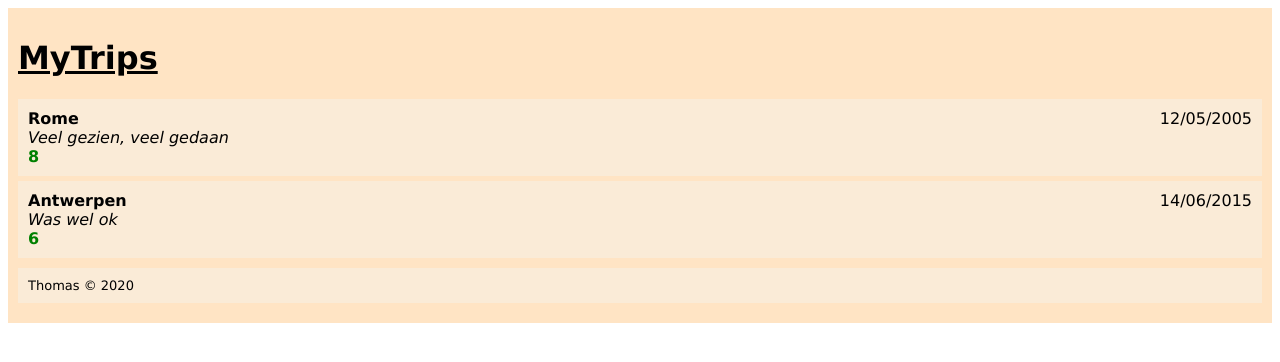
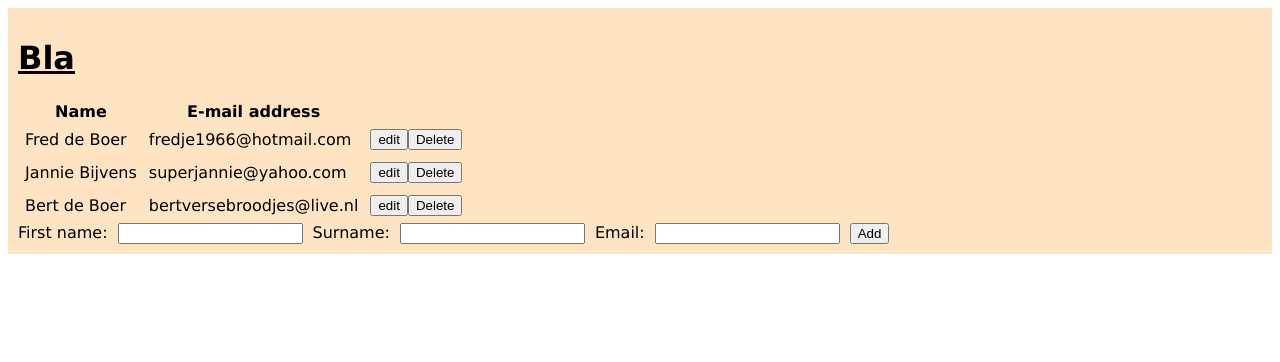
Before and after one commit to Ensiras/BD2020-Web, an Angular app: page / in a window 1280 px wide. Shown: the top 362 px of the page. Built offline with nearby package versions, Linux system fonts and the light colour scheme.

Commit message:
Contact list + add form added.

```diff
--- a/src/app/app.component.css
+++ b/src/app/app.component.css
@@ -11,39 +11,10 @@ h1 {
   text-decoration: underline;
 }
 
-footer {
-  background: antiquewhite;
-  font-size: small;
-  margin: 10px 0px;
-  padding: 10px
+td {
+  padding: 5px;
 }
 
-.trip {
-  background: antiquewhite;
-  color: black;
-  padding: 10px;
-  margin: 0 0 5px 0;
+.form-control {
+  margin: 0 10px 0 10px;
 }
-
-.date {
-  float:right;
-
-}
-.city {
-  font-weight: bold;
-}
-
-.review {
-  font-style: italic;
-}
-
-.rating {
-  color: green;
-  font-weight: bold;
-}
-
-#trips {
-  list-style: none;
-  margin: 0;
-  padding: 0;
-}
--- a/src/app/app.component.html
+++ b/src/app/app.component.html
@@ -2,24 +2,33 @@
 <html>
 <head>
   <title>My Trips</title>
-  <link rel="stylesheet" href="app.component.css">
+  <!--  Note that link to stylsheet is redundant -->
+  <!--  <link rel="stylesheet" href="app.component.css">-->
 </head>
 <body>
-<h1>MyTrips</h1>
-<ul id="trips">
-  <li class="trip">
-    <div class="date">12/05/2005</div>
-    <div class="city">Rome</div>
-    <div class="review">Veel gezien, veel gedaan</div>
-    <div class="rating">8</div>
-  </li>
-  <li class="trip">
-    <div class="date">14/06/2015</div>
-    <div class="city">Antwerpen</div>
-    <div class="review">Was wel ok</div>
-    <div class="rating">6</div>
-  </li>
-</ul>
-<footer>Thomas &copy; <span>2020</span></footer>
+<h1>Bla</h1>
+<table class="table">
+  <tr>
+    <th>Name</th>
+    <th>E-mail address</th>
+  </tr>
+  <tr *ngFor="let contact of contacts">
+    <td>{{contact.firstName}} {{contact.surname}}</td>
+    <td>{{contact.email}}</td>
+    <td>
+      <button class="btn">edit</button>
+      <button class="btn">Delete</button>
+    </td>
+  </tr>
+</table>
+  <form (ngSubmit)="addContact()">
+    <label for="inputFirstName">First name:</label>
+    <input type="text" [(ngModel)]="newContact.firstName" name="firstName" id="inputFirstName" class="form-control">
+    <label for="inputSurname">Surname:</label>
+    <input type="text" [(ngModel)]="newContact.surname" name="surname" id="inputSurname" class="form-control">
+    <label for="inputEmail">Email:</label>
+    <input type="text" [(ngModel)]="newContact.email" name="email" id="inputEmail" class="form-control">
+    <button class="btn btn-primary">Add</button>
+  </form>
 </body>
 </html>
--- a/src/app/app.component.ts
+++ b/src/app/app.component.ts
@@ -1,10 +1,21 @@
 import { Component } from '@angular/core';
+import { Contact } from './models/contact';
 
 @Component({
   selector: 'app-root',
-  templateUrl: './app.component.html',
-  styleUrls: ['./app.component.css']
+  templateUrl: 'app.component.html',
+  styleUrls: ['app.component.css']
 })
 export class AppComponent {
-  title = 'bdtraining';
+  contacts: Contact[] = [
+    {firstName: 'Fred', surname: 'de Boer', email: 'fredje1966@hotmail.com'},
+    {firstName: 'Jannie', surname: 'Bijvens', email: 'superjannie@yahoo.com'},
+    {firstName: 'Bert', surname: 'de Boer', email: 'bertversebroodjes@live.nl'}
+  ];
+  newContact = {} as Contact;
+
+  addContact() {
+    this.contacts.push(this.newContact);
+  }
+
 }
--- a/src/app/app.module.ts
+++ b/src/app/app.module.ts
@@ -3,6 +3,8 @@ import { NgModule } from '@angular/core';
 
 import { AppRoutingModule } from './app-routing.module';
 import { AppComponent } from './app.component';
+
+import { FormsModule } from '@angular/forms';
 
 @NgModule({
   declarations: [
@@ -10,7 +12,8 @@ import { AppComponent } from './app.component';
   ],
   imports: [
     BrowserModule,
-    AppRoutingModule
+    AppRoutingModule,
+    FormsModule
   ],
   providers: [],
   bootstrap: [AppComponent]
--- /dev/null
+++ b/src/app/models/contact.ts
@@ -0,0 +1,5 @@
+export interface Contact {
+  firstName: string;
+  surname: string;
+  email: string;
+}
```
